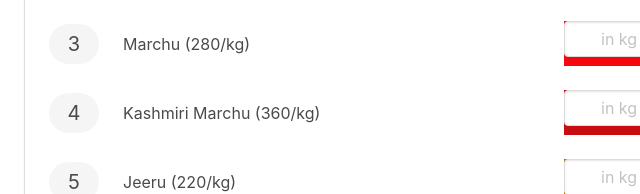
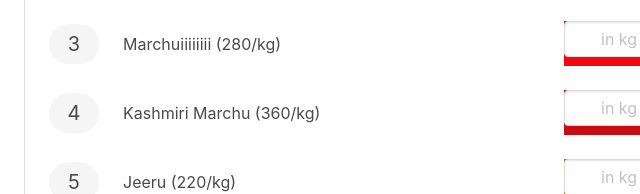
Before and after one commit to tirth-hihoriya/prapanna, a plain HTML site: page index.html in a window 1280 px wide. Shown: the part 249-443 px from the top of the page, 39-679 px from the left. Drawn offline with nearby package versions, Linux system fonts and the light colour scheme.

Commit message:
marchiiii

```diff
--- a/index.html
+++ b/index.html
@@ -119,7 +119,7 @@
                     <div class="level-left is-marginless">
                       <div class="level-item">
                         <p class="number">3</p>
-                        Marchu (280/kg)
+                        Marchuiiiiiiii (280/kg)
                       </div>
                     </div>
 
```
